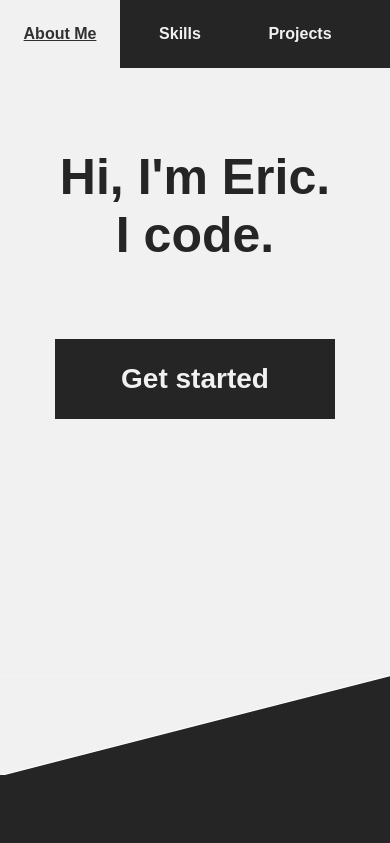
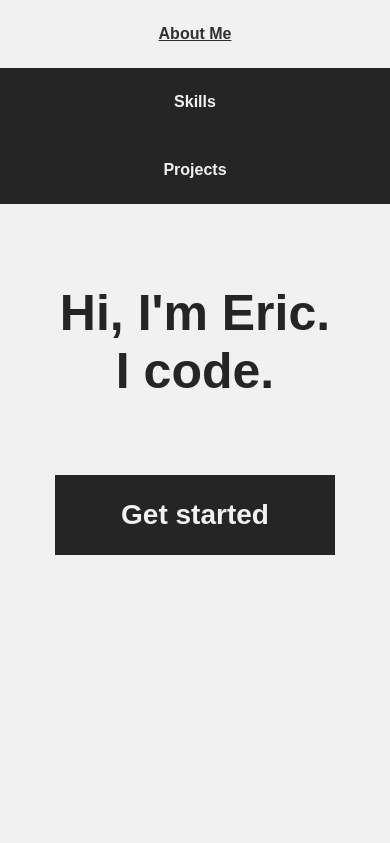
Before and after one commit to erichan42/Portfolio, a website: page index.html in a window 390 px wide. Shown: the top 843 px of the page. Drawn offline with Linux system fonts and the light colour scheme.

Commit message:
mobile formatting

```diff
--- a/styles/style.css
+++ b/styles/style.css
@@ -31,7 +31,7 @@ div.container-gray {
     position: block;
     padding: 0;
     margin: 0;
-    width: 100%;
+    width:100%;
 }
 
 .navbar>ul {
@@ -44,15 +44,24 @@ a {
     color: inherit;
     text-decoration:none;
     display: inline-block;
-    width:120px;
+    width:150px;
     font:normal bold 1rem Arial;
+}
+@media screen and (max-width: 768px) {
+    a {
+        width:calc(100% / 3);
+    }
+}
+@media screen and (max-width: 640px) {
+    a {
+        width:100%;
+    }
 }
 
 .navbar>ul>a>li {
     color:#F1F1F1;
     padding:25px 10px 25px 10px;
     text-align:center;
-    width:100px;
     transition: 0.3s;
 }
 
@@ -121,6 +130,7 @@ a {
 
 .home {
     background-color:#F1F1F1;
+    min-height: 100%;
 }
 
 .about {
```
